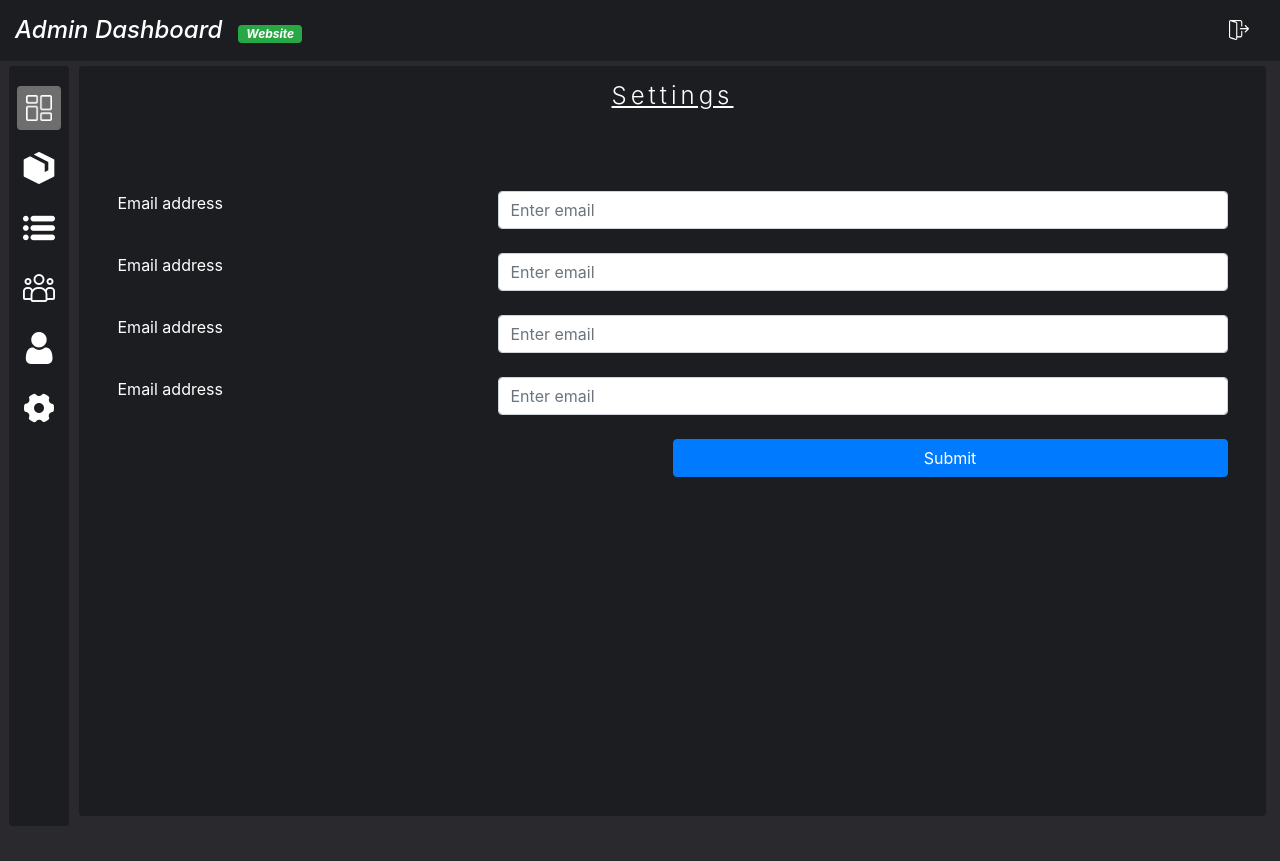
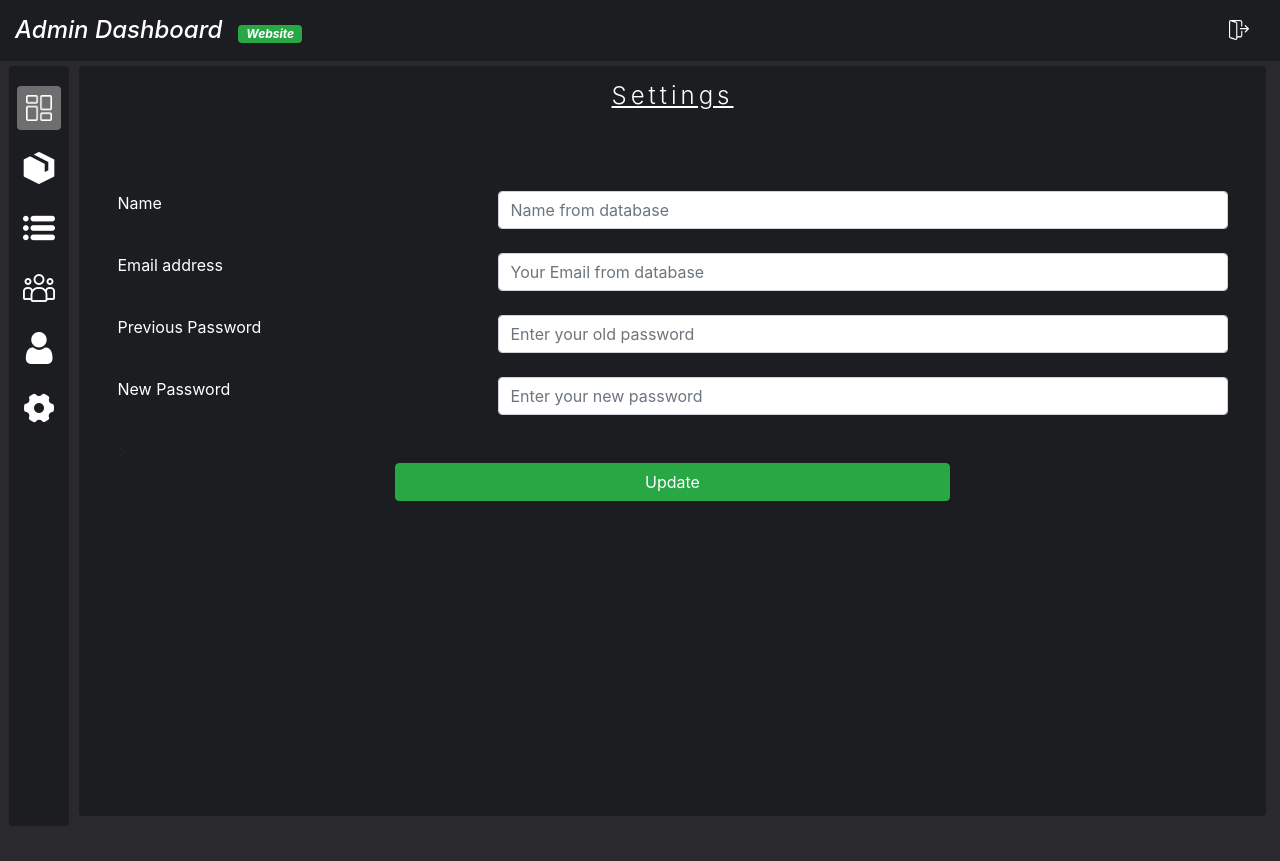
Before and after one commit to Project-g3/E_commerce, an Angular app in the folder Camerent-Front/: page /settings in a window 1280 px wide. Built offline with nearby package versions, Linux system fonts and the light colour scheme.

Commit message:
setting component front end finished

```diff
--- a/Camerent-Front/src/app/Components/admin-page/admin-settings/admin-settings.component.html
+++ b/Camerent-Front/src/app/Components/admin-page/admin-settings/admin-settings.component.html
@@ -13,39 +13,41 @@
                 <div class="form-group">
                     <div class="row my-4">
                         <div class="col-lg-4">
-                            <label for="exampleInputEmail1">Email address</label>
+                            <label for="name">Name</label>
                         </div>
                         <div class="col-lg-8">
-                            <input type="email" class="form-control" id="exampleInputEmail1" aria-describedby="emailHelp"placeholder="Enter email">
+                            <input type="text" class="form-control" id="exampleInputEmail1" aria-describedby="emailHelp"placeholder="Name from database">
                         </div>
                     </div>
                     <div class="row my-4">
                         <div class="col-lg-4">
-                            <label for="exampleInputEmail1">Email address</label>
+                            <label for="email">Email address</label>
                         </div>
                         <div class="col-lg-8">
-                            <input type="email" class="form-control" id="exampleInputEmail1" aria-describedby="emailHelp"placeholder="Enter email">
+                            <input type="email" class="form-control" id="email" aria-describedby="emailHelp"placeholder="Your Email from database">
                         </div>
                     </div>
+
                     <div class="row my-4">
                         <div class="col-lg-4">
-                            <label for="exampleInputEmail1">Email address</label>
+                            <label for="oldPswd">Previous Password</label>
                         </div>
                         <div class="col-lg-8">
-                            <input type="email" class="form-control" id="exampleInputEmail1" aria-describedby="emailHelp"placeholder="Enter email">
+                            <input type="text" class="form-control" id="oldPswd" aria-describedby="oldPswd" placeholder="Enter your old password">
                         </div>
                     </div>
+
                     <div class="row my-4">
                         <div class="col-lg-4">
-                            <label for="exampleInputEmail1">Email address</label>
+                            <label for="pswd">New Password</label>
                         </div>
                         <div class="col-lg-8">
-                            <input type="email" class="form-control" id="exampleInputEmail1" aria-describedby="emailHelp"placeholder="Enter email">
+                            <input type="text" class="form-control" id="Pswd" aria-describedby="Pswd" placeholder="Enter your new password">
                         </div>
-                    </div>
+                    </div>>
                     <div class="row">
-                        <div class="col">
-                            <button type="submit" class="btn btn-primary float-right w-50">Submit</button>
+                        <div class="col d-flex justify-content-center">
+                            <button type="submit" class="btn btn-success  w-50">Update</button>
                         </div>
                     </div>
 
```
